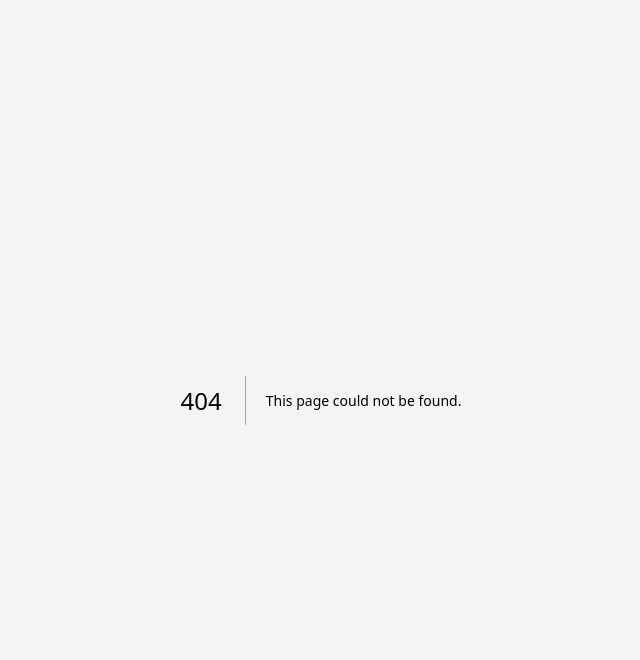
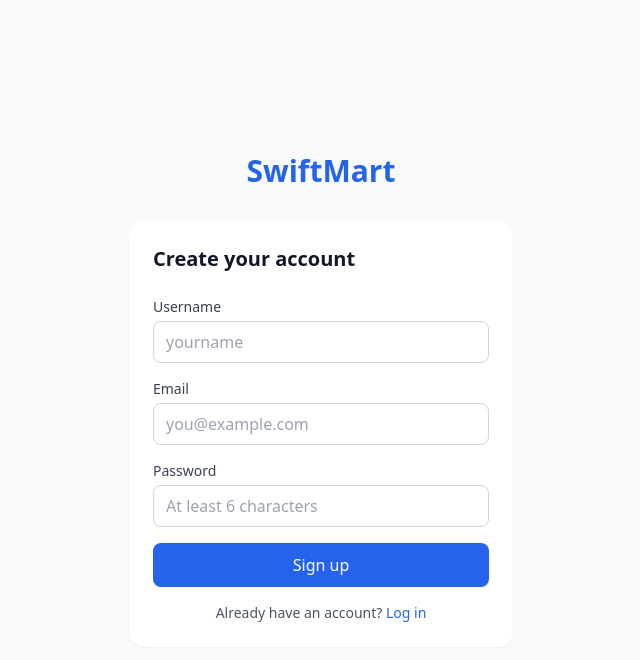
Before and after one commit to Kennymedical/Swiftmart, a Next.js app: page /register in a window 1280 px wide. Before the commit this address had no page. Shown: the top 660 px of the page, without its empty margins (319-959 px from the left). Built offline with nearby package versions, Linux system fonts and the light colour scheme; no server answers.

Commit message:
Implement registration page with Supabase auth

```diff
--- /dev/null
+++ b/app/(auth)/register/page.tsx
@@ -0,0 +1,113 @@
+'use client';
+
+import { useState } from 'react';
+import { useRouter } from 'next/navigation';
+import Link from 'next/link';
+import { createClient } from '@/lib/supabase/client';
+
+export default function RegisterPage() {
+  const router = useRouter();
+  const supabase = createClient();
+  const [username, setUsername] = useState('');
+  const [email, setEmail] = useState('');
+  const [password, setPassword] = useState('');
+  const [error, setError] = useState('');
+  const [loading, setLoading] = useState(false);
+
+  async function handleRegister(e: React.FormEvent) {
+    e.preventDefault();
+    setError('');
+    setLoading(true);
+
+    const { error } = await supabase.auth.signUp({
+      email,
+      password,
+      options: {
+        data: { username },
+      },
+    });
+
+    setLoading(false);
+
+    if (error) {
+      setError(error.message);
+      return;
+    }
+
+    router.push('/');
+    router.refresh();
+  }
+
+  return (
+    <div className="flex min-h-screen items-center justify-center bg-gray-50 px-4">
+      <div className="w-full max-w-sm">
+        <h1 className="mb-8 text-center text-3xl font-bold text-blue-600">
+          SwiftMart
+        </h1>
+        <div className="rounded-2xl bg-white p-6 shadow-sm">
+          <h2 className="mb-6 text-xl font-semibold text-gray-900">
+            Create your account
+          </h2>
+          <form onSubmit={handleRegister} className="space-y-4">
+            <div>
+              <label className="mb-1 block text-sm font-medium text-gray-700">
+                Username
+              </label>
+              <input
+                type="text"
+                required
+                value={username}
+                onChange={(e) => setUsername(e.target.value)}
+                className="w-full rounded-lg border border-gray-300 px-3 py-2 focus:border-blue-500 focus:outline-none focus:ring-1 focus:ring-blue-500"
+                placeholder="yourname"
+              />
+            </div>
+            <div>
+              <label className="mb-1 block text-sm font-medium text-gray-700">
+                Email
+              </label>
+              <input
+                type="email"
+                required
+                value={email}
+                onChange={(e) => setEmail(e.target.value)}
+                className="w-full rounded-lg border border-gray-300 px-3 py-2 focus:border-blue-500 focus:outline-none focus:ring-1 focus:ring-blue-500"
+                placeholder="you@example.com"
+              />
+            </div>
+            <div>
+              <label className="mb-1 block text-sm font-medium text-gray-700">
+                Password
+              </label>
+              <input
+                type="password"
+                required
+                minLength={6}
+                value={password}
+                onChange={(e) => setPassword(e.target.value)}
+                className="w-full rounded-lg border border-gray-300 px-3 py-2 focus:border-blue-500 focus:outline-none focus:ring-1 focus:ring-blue-500"
+                placeholder="At least 6 characters"
+              />
+            </div>
+            {error && (
+              <p className="text-sm text-red-600">{error}</p>
+            )}
+            <button
+              type="submit"
+              disabled={loading}
+              className="w-full rounded-lg bg-blue-600 py-2.5 font-medium text-white transition hover:bg-blue-700 disabled:opacity-50"
+            >
+              {loading ? 'Creating account...' : 'Sign up'}
+            </button>
+          </form>
+          <p className="mt-4 text-center text-sm text-gray-600">
+            Already have an account?{' '}
+            <Link href="/login" className="font-medium text-blue-600">
+              Log in
+            </Link>
+          </p>
+        </div>
+      </div>
+    </div>
+  );
+    }
```
